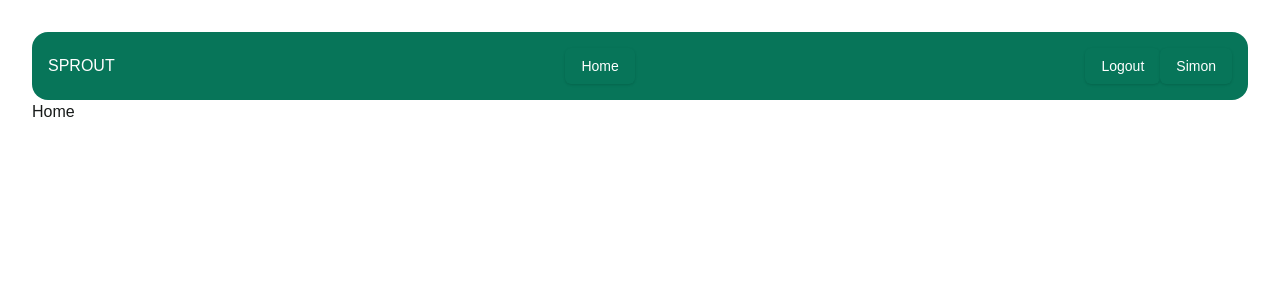
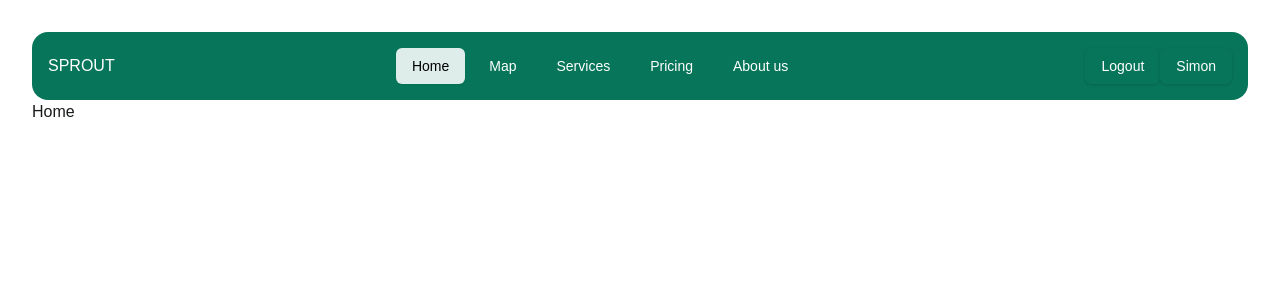
Before and after one commit to Wetooa/sprout, a Next.js app in the folder frontend/: page / in a window 1280 px wide. Shown: the top 300 px of the page. Built offline with nearby package versions, Linux system fonts and the light colour scheme.

Commit message:
navbar links complete

```diff
--- a/frontend/app/(main)/(protected)/navbar.tsx
+++ b/frontend/app/(main)/(protected)/navbar.tsx
@@ -1,26 +1,45 @@
 "use client";
 
 import SproutHeader from "@/components/sprout-header";
-import { Button, buttonVariants } from "@/components/ui/button";
+import { Button } from "@/components/ui/button";
 import { useNavStore } from "@/store/navbar-store";
-import Link from "next/link";
+import { useRouter } from "next/navigation";
 import React from "react";
+import { Page } from "@/types/page";
 
 function Navbar() {
-  const { page } = useNavStore();
+  const { selectedPage, switchPage } = useNavStore();
+
+  const links: [string, string, Page][] = [
+    ["Home", "/", "home"],
+    ["Map", "/map", "map"],
+    ["Services", "/services", "services"],
+    ["Pricing", "/pricing", "pricing"],
+    ["About us", "/about-us", "about-us"],
+  ];
+
+  const router = useRouter();
+
+  function onClickHandler(href: string, page: Page) {
+    switchPage(page);
+    router.push(href);
+  }
 
   return (
     <nav className="static top-0 bg-primary rounded-2xl p-4 flex justify-between w-full items-center">
       <SproutHeader className="text-white uppercase" />
-      <div className="space-x-4">
-        <Link
-          href={"/"}
-          className={buttonVariants({
-            variant: page == "home" ? "default" : "ghost",
-          })}
-        >
-          Home
-        </Link>
+      <div className="space-x-2 text-white">
+        {links.map(([name, href, page]) => {
+          return (
+            <Button
+              key={name}
+              onClick={() => onClickHandler(href, page)}
+              variant={page === selectedPage ? "secondary" : "ghost"}
+            >
+              {name}
+            </Button>
+          );
+        })}
       </div>
       <div>
         <Button className="">Logout</Button>
--- a/frontend/store/navbar-store.ts
+++ b/frontend/store/navbar-store.ts
@@ -1,13 +1,12 @@
 import { create } from "zustand";
-
-type Page = "home" | "about" | "contact" | "services";
+import { Page } from "@/types/page";
 
 type NavStore = {
-  page: Page;
-  switch: (select: Page) => void;
+  selectedPage: Page;
+  switchPage: (select: Page) => void;
 };
 
 export const useNavStore = create<NavStore>((set) => ({
-  page: "home",
-  switch: (select: Page) => set(() => ({ page: select })),
+  selectedPage: "home",
+  switchPage: (select: Page) => set(() => ({ selectedPage: select })),
 }));
--- /dev/null
+++ b/frontend/types/page.ts
@@ -0,0 +1 @@
+export type Page = "home" | "map" | "services" | "pricing" | "about-us";
```
